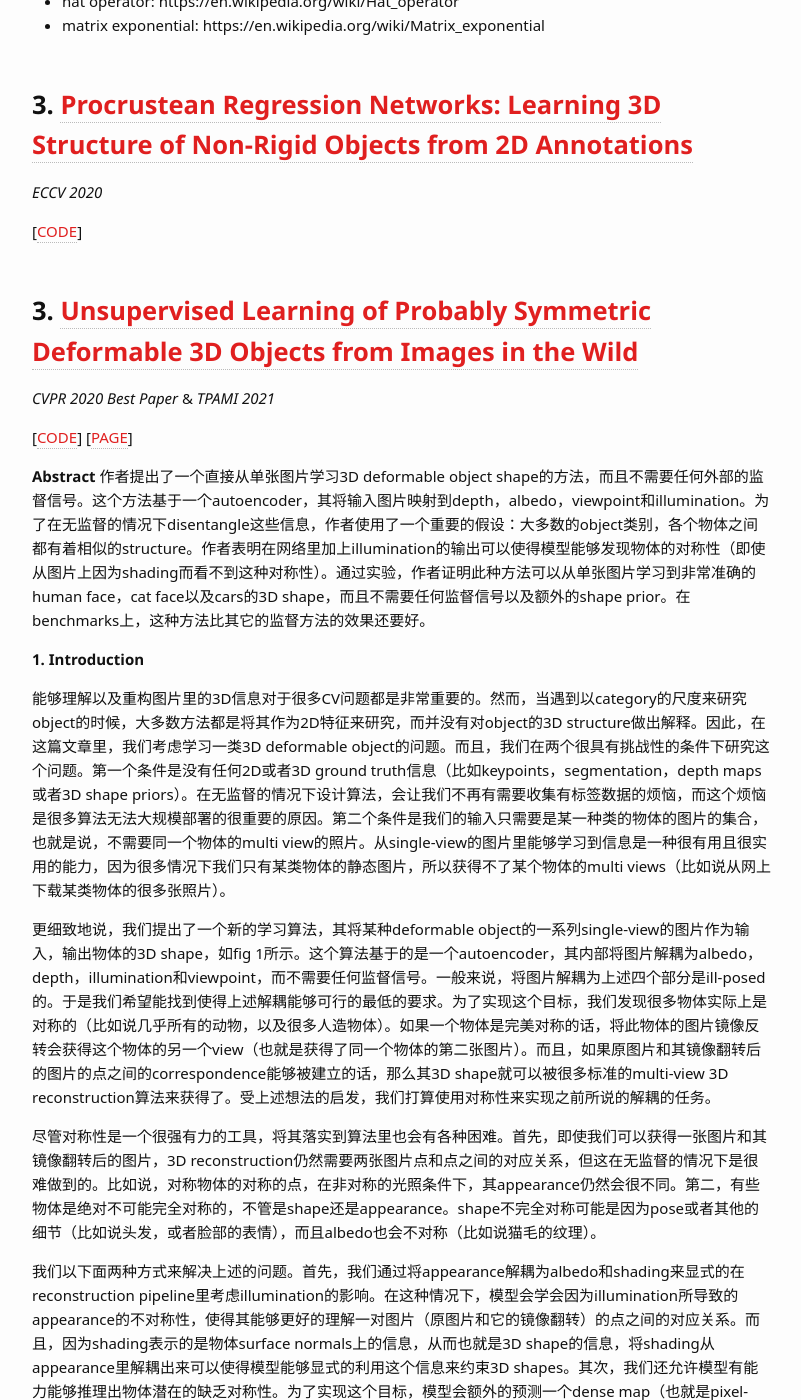
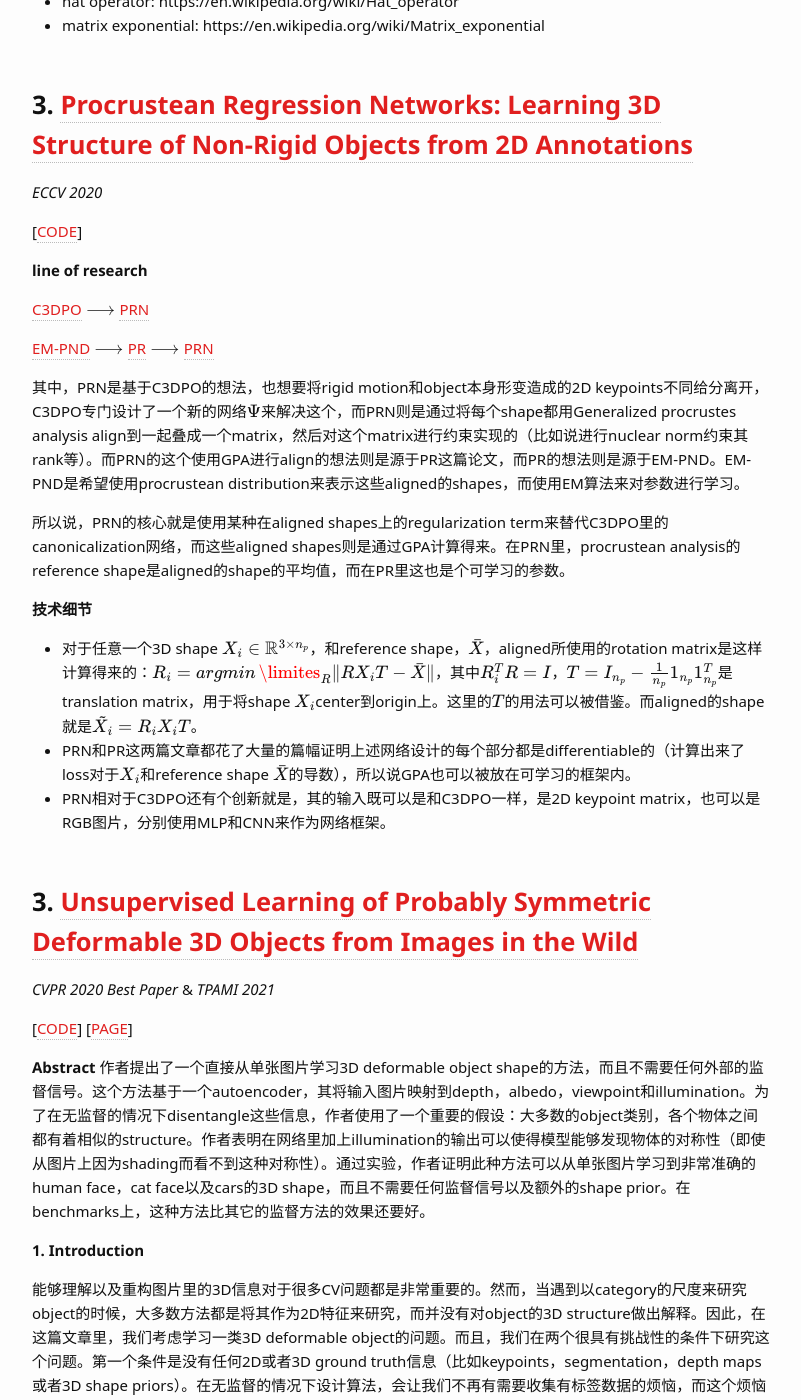
Before and after one commit to Wei-kang-Wang/tech-log, a Jekyll site: the page built from _posts/2022-01-01-Non rigid structucre from motion.md, in a window 1280 px wide and 1400 px high, scrolled down 7207 px. Shown: the whole window, without its empty margins (238-1039 px from the left). Built offline with Jekyll 4.4.1, drawn with Linux system fonts in a browser that asks for light colours; some web fonts are replaced; formulas are drawn with MathJax 3.

Commit message:
Update 2022-01-01-Non rigid structucre from motion.md

```diff
--- a/_posts/2022-01-01-Non rigid structucre from motion.md
+++ b/_posts/2022-01-01-Non rigid structucre from motion.md
@@ -170,7 +170,21 @@ Monte Carlo Dropout是一种被广泛使用的度量不确定性的方法。具
 
 [[CODE](https://github.com/sungheonpark/PRN)]
 
+**line of research**
 
+[C3DPO](https://openaccess.thecvf.com/content_ICCV_2019/papers/Novotny_C3DPO_Canonical_3D_Pose_Networks_for_Non-Rigid_Structure_From_Motion_ICCV_2019_paper.pdf) $$\longrightarrow$$ [PRN](https://arxiv.org/pdf/2007.10961.pdf)
+
+[EM-PND](https://openaccess.thecvf.com/content_cvpr_2013/papers/Lee_Procrustean_Normal_Distribution_2013_CVPR_paper.pdf) $$\longrightarrow$$ [PR](https://ieeexplore.ieee.org/document/8052164) $$\longrightarrow$$ [PRN](https://arxiv.org/pdf/2007.10961.pdf)
+
+其中，PRN是基于C3DPO的想法，也想要将rigid motion和object本身形变造成的2D keypoints不同给分离开，C3DPO专门设计了一个新的网络$$\Psi$$来解决这个，而PRN则是通过将每个shape都用Generalized procrustes analysis align到一起叠成一个matrix，然后对这个matrix进行约束实现的（比如说进行nuclear norm约束其rank等）。而PRN的这个使用GPA进行align的想法则是源于PR这篇论文，而PR的想法则是源于EM-PND。EM-PND是希望使用procrustean distribution来表示这些aligned的shapes，而使用EM算法来对参数进行学习。
+
+所以说，PRN的核心就是使用某种在aligned shapes上的regularization term来替代C3DPO里的canonicalization网络，而这些aligned shapes则是通过GPA计算得来。在PRN里，procrustean analysis的reference shape是aligned的shape的平均值，而在PR里这也是个可学习的参数。
+
+**技术细节**
+
+* 对于任意一个3D shape $$X_i \in \mathbb{R}^{3 \times n_p}$$，和reference shape，$$\bar{X}$$，aligned所使用的rotation matrix是这样计算得来的：$$R_i = \mathop{argmin}\limites_{R} \lVert RX_iT - \bar{X} \rVert$$，其中$$R_i^T R = I$$，$$T = I_{n_p} - \frac{1}{n_p} 1_{n_p} 1_{n_p}^T$$是translation matrix，用于将shape $$X_i$$center到origin上。这里的$$T$$的用法可以被借鉴。而aligned的shape就是$$\tilde{X_i} = R_i X_i T$$。
+* PRN和PR这两篇文章都花了大量的篇幅证明上述网络设计的每个部分都是differentiable的（计算出来了loss对于$$X_i$$和reference shape $$\bar{X}$$的导数），所以说GPA也可以被放在可学习的框架内。
+* PRN相对于C3DPO还有个创新就是，其的输入既可以是和C3DPO一样，是2D keypoint matrix，也可以是RGB图片，分别使用MLP和CNN来作为网络框架。
 
 
 
```
